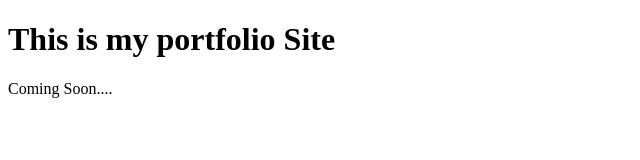
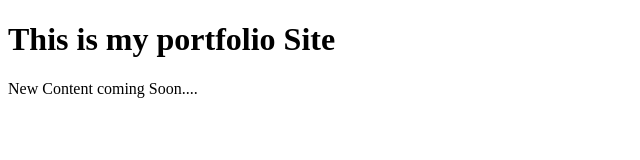
Before and after one commit to zafaralam/zafaralam.github.io, a plain HTML site: page index.html in a window 1280 px wide. Shown: the whole page, without its empty margins (0-640 px from the left). Drawn offline with Linux system fonts and the light colour scheme.

Commit message:
Update index.html

```diff
--- a/index.html
+++ b/index.html
@@ -8,6 +8,6 @@
 </head>
 <body>
     <h1>This is my portfolio Site</h1>
-    <p>Coming Soon....</p>
+    <p>New Content coming Soon....</p>
 </body>
 </html>
```
